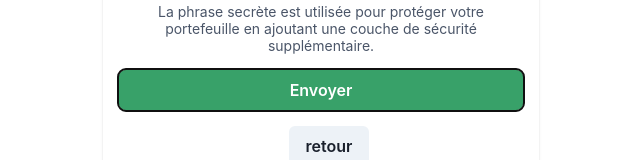
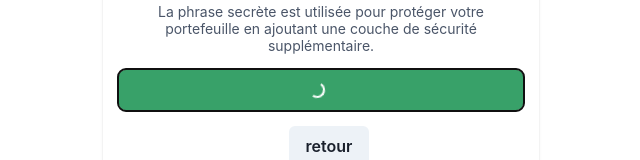
Before and after one commit to lerbix/SmartFlow-Blockchain-Cardano, a React (Vite) app in the folder cardano-front/: page /send-file in a window 1280 px wide. Both pictures are taken after typing "name@example.com", "Sample123" into the empty fields and a click on the button "Envoyer". Shown: the part 466-626 px from the top of the page, without its empty margins (319-959 px from the left). Built offline with nearby package versions, Linux system fonts and the light colour scheme.

Commit message:
Add loading spinner and disable form submission button while sending file

```diff
--- a/cardano-front/src/components/SendFile/SendFile.jsx
+++ b/cardano-front/src/components/SendFile/SendFile.jsx
@@ -22,7 +22,7 @@ import {
     FormHelperText,
     Alert,
     AlertIcon,
-    AlertTitle, VStack, Code, Link, HStack,
+    AlertTitle, VStack, Code, Link, HStack,Spinner,
 } from "@chakra-ui/react";
 import axios from "axios";
 import {initializeApp} from "firebase/app";
@@ -58,6 +58,7 @@ function SendFile({buildSendTransaction}) {
     const [showLink, setShowLink] = useState(false);
     const [linkTransaction, setLinkTransaction] = useState('');
     const [isSentEmail, setIsSentEmail] = useState(false);
+    const [isLoading, setIsLoading] = useState(false); // new state variable
 
 
 
@@ -116,7 +117,7 @@ function SendFile({buildSendTransaction}) {
 
     const handleSubmit = async (event) => {
         event.preventDefault();
-
+        setIsLoading(true);
 
         if (!email) {
             setEmailError("Email est requis !");
@@ -188,6 +189,7 @@ function SendFile({buildSendTransaction}) {
                 console.log(response.data);
                 setIsSentEmail(response.data.emailSucces);
                 setShowLink(true);
+                setIsLoading(false);
             } else {
                 toast({
                     title: "Erreur du serveur",
@@ -205,6 +207,7 @@ function SendFile({buildSendTransaction}) {
                 duration: 5000,
                 isClosable: true,
             });
+            setIsLoading(false);
         }
     };
 
@@ -268,7 +271,11 @@ function SendFile({buildSendTransaction}) {
 
 
                 <Button width={"full"} colorScheme={"green"} type="submit" mt={4}>
-                    Envoyer
+                    {isLoading ? (
+                        <Spinner size="sm" mr="2" />
+                    ) : (
+                        "Envoyer"
+                    )}
                 </Button>
                 <Button  mt={4} ml={4} colorScheme="gray" onClick={()=> window.location.href ="/dashboard"}>
                     retour
```
